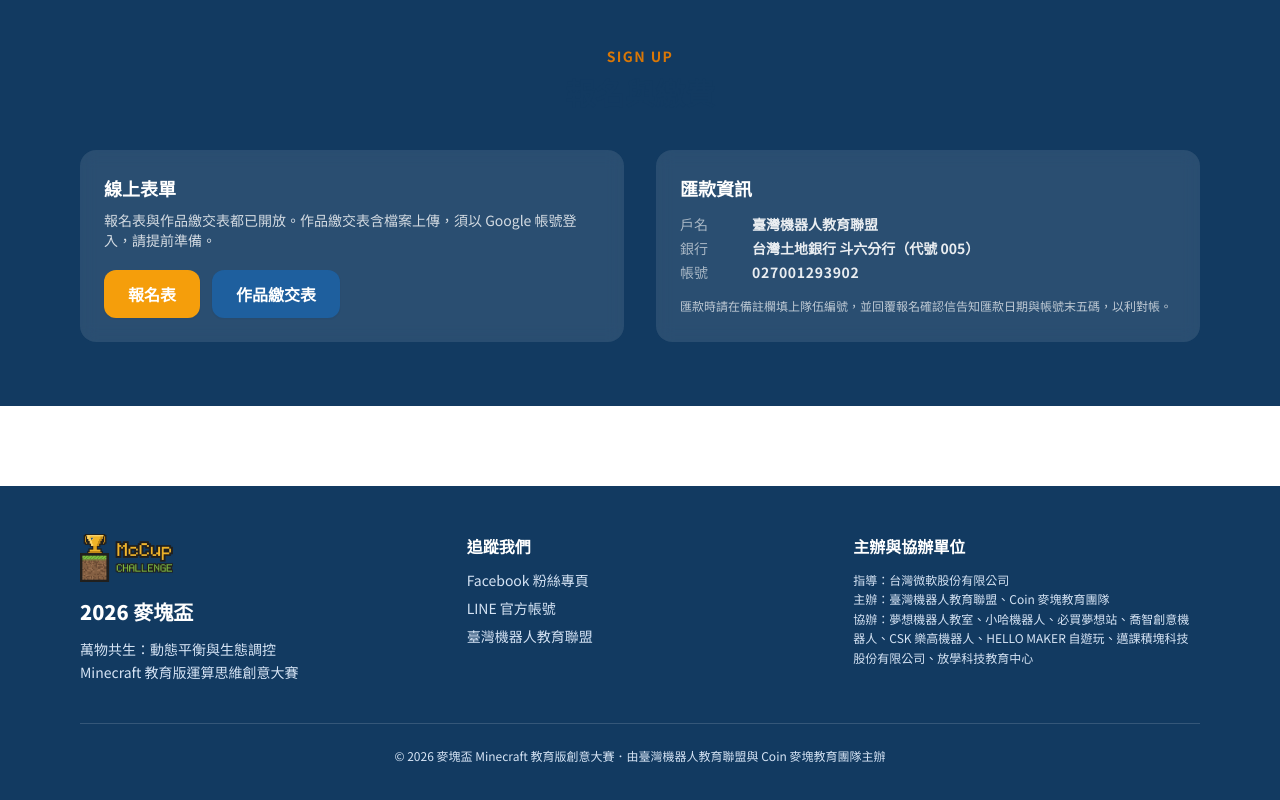
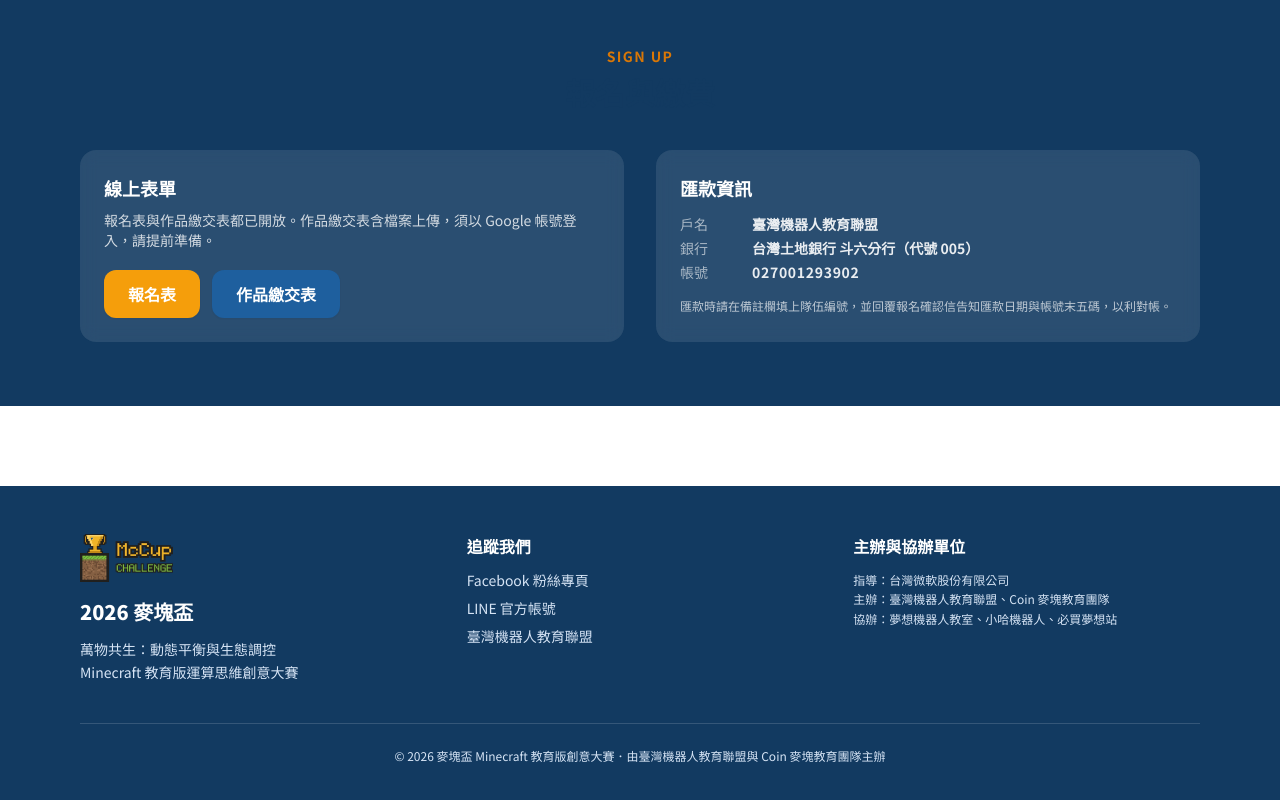
Before and after one commit to Hashen-0608/mcup-web, a Next.js app: page / in a window 1280 px wide. Shown: the part 3719-4519 px from the top of the page. Built offline with nearby package versions, Linux system fonts and the light colour scheme.

Commit message:
協辦單位改列三家，簡章下載切到 v7

```diff
--- a/content/data.ts
+++ b/content/data.ts
@@ -22,11 +22,6 @@ export const organizers = {
     "夢想機器人教室",
     "小哈機器人",
     "必買夢想站",
-    "喬智創意機器人",
-    "CSK 樂高機器人",
-    "HELLO MAKER 自遊玩",
-    "邁課積塊科技股份有限公司",
-    "放學科技教育中心",
   ],
 } as const;
 
--- a/content/links.ts
+++ b/content/links.ts
@@ -17,7 +17,7 @@ export const links = {
   submitWork: "https://docs.google.com/forms/d/e/1FAIpQLSeE-0qzIYYF9SWzdV7NBCXgIQfiHZqHW01CZBs74DnRRR_4IA/viewform",
 
   // ── 簡章 PDF（檔名帶版本日期；每次改版換新檔名並更新這裡）──
-  rulesPdf: "/downloads/rules-20260903-v6.pdf",
+  rulesPdf: "/downloads/rules-20260903-v7.pdf",
 
   // ── 圖文檔模板下載（放在官網 public/ 目錄）──
   // 註：中文檔名從 Windows 拖曳上傳時會被截成 8.3 短檔名，故改用 ASCII 檔名
@@ -35,10 +35,10 @@ export const links = {
 
 // 簡章版本資訊（供官網顯示與 PDF 下載檔名使用）
 export const rulesVersion = {
-  label: "v6",
+  label: "v7",
   date: "2026-09-03",
   /** 使用者下載後看到的檔名 */
-  downloadName: "2026麥塊盃簡章_v6_20260903.pdf",
+  downloadName: "2026麥塊盃簡章_v7_20260903.pdf",
 } as const;
 
 // 匯款繳費資訊（唯一事實來源＝簡章 v4）
--- a/content/rules.ts
+++ b/content/rules.ts
@@ -39,7 +39,7 @@ export const rules: RuleSection[] = [
         items: [
           "指導單位：台灣微軟股份有限公司",
           "主辦單位：臺灣機器人教育聯盟、Coin 麥塊教育團隊",
-          "協辦單位：夢想機器人教室、小哈機器人、必買夢想站、喬智創意機器人、CSK 樂高機器人、HELLO MAKER 自遊玩、邁課積塊科技股份有限公司、放學科技教育中心",
+          "協辦單位：夢想機器人教室、小哈機器人、必買夢想站",
         ],
       },
     ],
```
